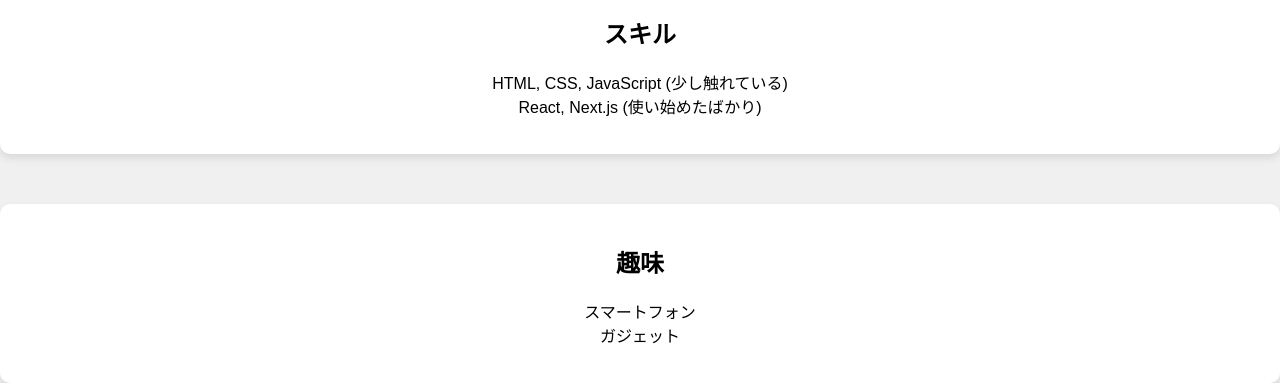
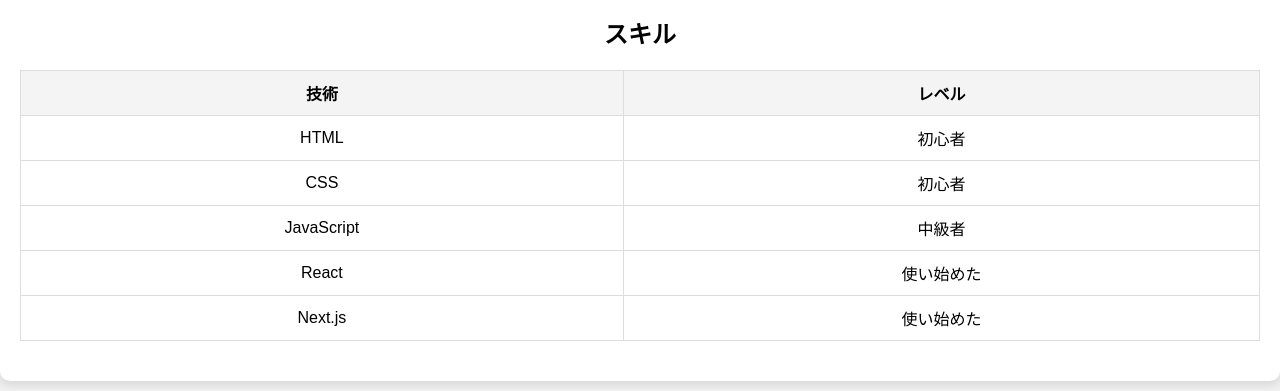
Before and after one commit to HibikiKobayashii/portforio, a Next.js app: page / in a window 1280 px wide. Shown: the part 523-914 px from the top of the page. Built offline with nearby package versions, Linux system fonts and the light colour scheme.

Commit message:
Update index.tsx

```diff
--- a/pages/index.tsx
+++ b/pages/index.tsx
@@ -81,10 +81,36 @@ const App = () => {
         {/* スキルセクション */}
         <section id="skills" style={{ marginTop: "50px", padding: "20px", backgroundColor: "#fff", borderRadius: "10px", boxShadow: "0 4px 8px rgba(0, 0, 0, 0.1)" }}>
           <h2 style={{ marginBottom: "20px" }}>スキル</h2>
-          <ul style={{ listStyleType: "none", padding: 0 }}>
-            <li>HTML, CSS, JavaScript (少し触れている)</li>
-            <li>React, Next.js (使い始めたばかり)</li>
-          </ul>
+          <table style={{ width: "100%", borderCollapse: "collapse", marginBottom: "20px" }}>
+            <thead>
+              <tr>
+                <th style={{ padding: "10px", border: "1px solid #ddd", backgroundColor: "#f4f4f4" }}>技術</th>
+                <th style={{ padding: "10px", border: "1px solid #ddd", backgroundColor: "#f4f4f4" }}>レベル</th>
+              </tr>
+            </thead>
+            <tbody>
+              <tr>
+                <td style={{ padding: "10px", border: "1px solid #ddd" }}>HTML</td>
+                <td style={{ padding: "10px", border: "1px solid #ddd" }}>初心者</td>
+              </tr>
+              <tr>
+                <td style={{ padding: "10px", border: "1px solid #ddd" }}>CSS</td>
+                <td style={{ padding: "10px", border: "1px solid #ddd" }}>初心者</td>
+              </tr>
+              <tr>
+                <td style={{ padding: "10px", border: "1px solid #ddd" }}>JavaScript</td>
+                <td style={{ padding: "10px", border: "1px solid #ddd" }}>中級者</td>
+              </tr>
+              <tr>
+                <td style={{ padding: "10px", border: "1px solid #ddd" }}>React</td>
+                <td style={{ padding: "10px", border: "1px solid #ddd" }}>使い始めた</td>
+              </tr>
+              <tr>
+                <td style={{ padding: "10px", border: "1px solid #ddd" }}>Next.js</td>
+                <td style={{ padding: "10px", border: "1px solid #ddd" }}>使い始めた</td>
+              </tr>
+            </tbody>
+          </table>
         </section>
 
         {/* 趣味セクション */}
```
